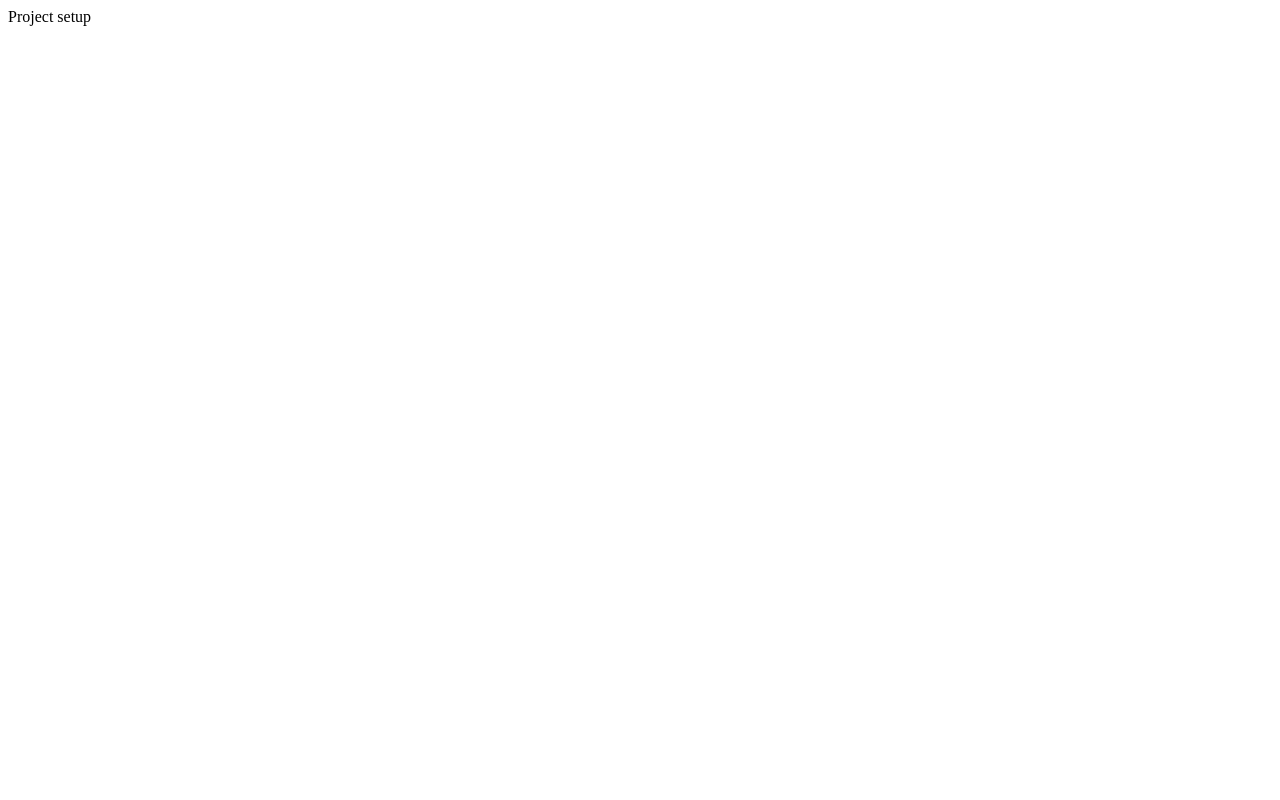
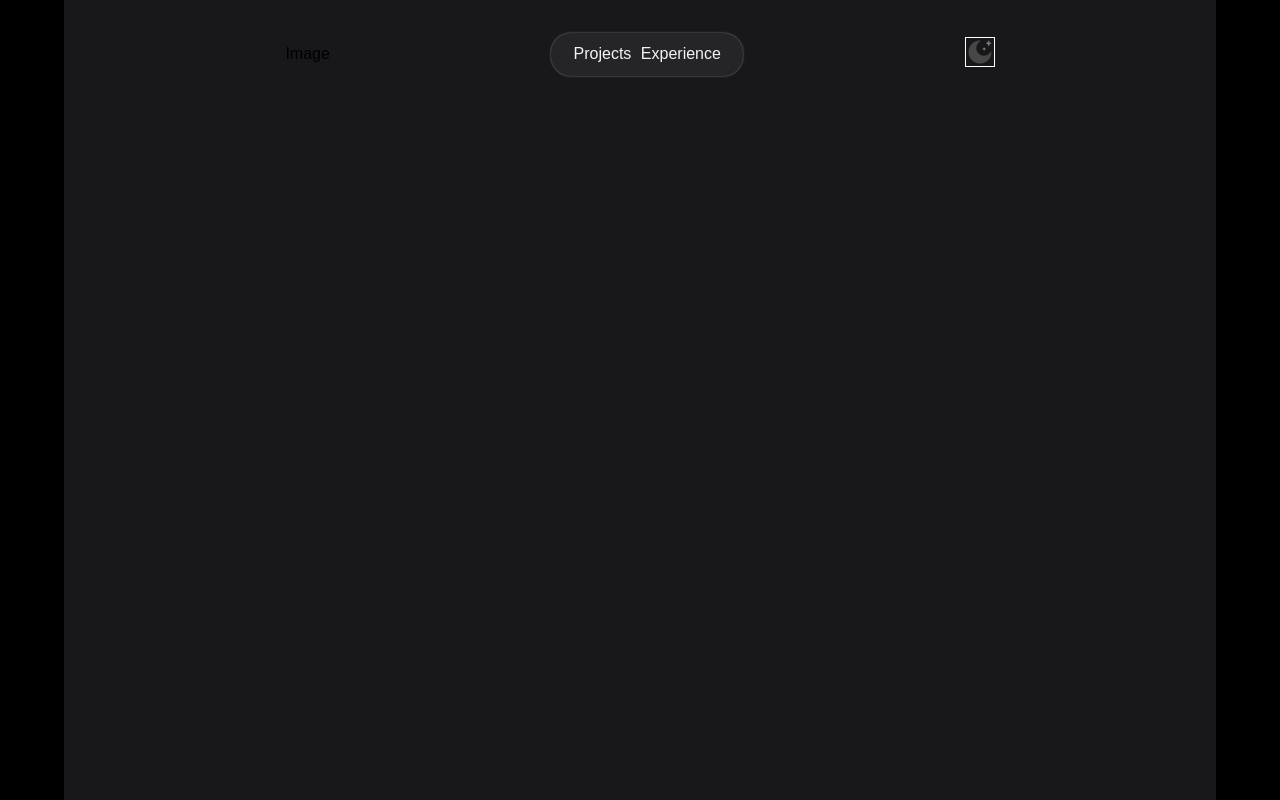
Before and after one commit to Swai15/Portfolio, a React (Vite) app: page / in a window 1280 px wide. Shown: the top 800 px of the page. Built offline with nearby package versions, Linux system fonts and the light colour scheme.

Commit message:
navbar, color scheme

```diff
--- a/src/App.jsx
+++ b/src/App.jsx
@@ -1,9 +1,15 @@
 import { useState } from "react";
-
-import "./App.css";
+import styles from "./App.module.css";
+import Navbar from "./components/Navbar";
 
 function App() {
-  return <>Project setup</>;
+  return (
+    <div className={styles.AppContainer}>
+      <div className={styles.app}>
+        <Navbar />
+      </div>
+    </div>
+  );
 }
 
 export default App;
--- /dev/null
+++ b/src/App.module.css
@@ -0,0 +1,16 @@
+@import "./vars.css";
+
+
+.AppContainer {
+  background-color: var(--color-background-container);
+  height: 10000px;
+  display: flex;
+  justify-content: center;
+
+}
+
+.app {
+  height: 100%;
+  width: 90%;
+  background: var(--color-body-background);
+}
--- /dev/null
+++ b/src/assets/icons/Icons.jsx
@@ -0,0 +1,24 @@
+import styles from "./Icons.module.css";
+
+export const MoonIcon = () => {
+  <svg className={styles.moonIcon} viewBox="0 0 24 24" fill="none" xmlns="http://www.w3.org/2000/svg" stroke="#000000" stroke-width="0.24000000000000005">
+    <g id="SVGRepo_bgCarrier" stroke-width="0"></g>
+    <g id="SVGRepo_tracerCarrier" stroke-linecap="round" stroke-linejoin="round"></g>
+    <g id="SVGRepo_iconCarrier">
+      {" "}
+      <path
+        d="M19.9001 2.30719C19.7392 1.8976 19.1616 1.8976 19.0007 2.30719L18.5703 3.40247C18.5212 3.52752 18.4226 3.62651 18.298 3.67583L17.2067 4.1078C16.7986 4.26934 16.7986 4.849 17.2067 5.01054L18.298 5.44252C18.4226 5.49184 18.5212 5.59082 18.5703 5.71587L19.0007 6.81115C19.1616 7.22074 19.7392 7.22074 19.9001 6.81116L20.3305 5.71587C20.3796 5.59082 20.4782 5.49184 20.6028 5.44252L21.6941 5.01054C22.1022 4.849 22.1022 4.26934 21.6941 4.1078L20.6028 3.67583C20.4782 3.62651 20.3796 3.52752 20.3305 3.40247L19.9001 2.30719Z"
+        fill="#7a7575"
+      ></path>{" "}
+      <path
+        d="M16.0328 8.12967C15.8718 7.72009 15.2943 7.72009 15.1333 8.12967L14.9764 8.52902C14.9273 8.65407 14.8287 8.75305 14.7041 8.80237L14.3062 8.95987C13.8981 9.12141 13.8981 9.70107 14.3062 9.86261L14.7041 10.0201C14.8287 10.0694 14.9273 10.1684 14.9764 10.2935L15.1333 10.6928C15.2943 11.1024 15.8718 11.1024 16.0328 10.6928L16.1897 10.2935C16.2388 10.1684 16.3374 10.0694 16.462 10.0201L16.8599 9.86261C17.268 9.70107 17.268 9.12141 16.8599 8.95987L16.462 8.80237C16.3374 8.75305 16.2388 8.65407 16.1897 8.52902L16.0328 8.12967Z"
+        fill="#7a7575"
+      ></path>{" "}
+      <path
+        opacity="0.5"
+        d="M12 22C17.5228 22 22 17.5228 22 12C22 11.5373 21.3065 11.4608 21.0672 11.8568C19.9289 13.7406 17.8615 15 15.5 15C11.9101 15 9 12.0899 9 8.5C9 6.13845 10.2594 4.07105 12.1432 2.93276C12.5392 2.69347 12.4627 2 12 2C6.47715 2 2 6.47715 2 12C2 17.5228 6.47715 22 12 22Z"
+        fill="#7a7575"
+      ></path>{" "}
+    </g>
+  </svg>;
+};
--- /dev/null
+++ b/src/assets/icons/Icons.module.css
@@ -0,0 +1,6 @@
+.moonIcon {
+  cursor: pointer;
+  border: 1px solid white;
+  height: 30px;
+
+}
--- /dev/null
+++ b/src/components/Navbar.jsx
@@ -0,0 +1,60 @@
+import React, { useState, useEffect } from "react";
+import styles from "./Navbar.module.css";
+import { MoonIcon } from "../assets/icons/Icons";
+
+const Navbar = () => {
+  const [prevScrollPos, setPrevScrollPos] = useState(0);
+  const [visible, setVisible] = useState(true);
+
+  useEffect(() => {
+    const handleScroll = () => {
+      const currentScrollPos = window.scrollY;
+      setVisible(prevScrollPos > currentScrollPos || currentScrollPos < 10);
+      setPrevScrollPos(currentScrollPos);
+    };
+    window.addEventListener("scroll", handleScroll);
+
+    return () => {
+      window.removeEventListener("scroll", handleScroll);
+    };
+  }, [prevScrollPos]);
+
+  return (
+    <div className={styles.navbarWrapper}>
+      <nav className={`${styles.navbar} ${visible ? styles.navbarVisible : styles.navbarHidden}`}>
+        <div>Image</div>
+
+        <ul className={styles.links}>
+          <li className={styles.link}>Projects</li>
+          <li className={styles.link}>Experience</li>
+        </ul>
+
+        {/* <MoonIcon /> */}
+        <div>
+          <svg className={styles.moonIcon} viewBox="0 0 24 24" fill="none" xmlns="http://www.w3.org/2000/svg" stroke="#000000" stroke-width="0.24000000000000005">
+            <g id="SVGRepo_bgCarrier" stroke-width="0"></g>
+            <g id="SVGRepo_tracerCarrier" stroke-linecap="round" stroke-linejoin="round"></g>
+            <g id="SVGRepo_iconCarrier">
+              {" "}
+              <path
+                d="M19.9001 2.30719C19.7392 1.8976 19.1616 1.8976 19.0007 2.30719L18.5703 3.40247C18.5212 3.52752 18.4226 3.62651 18.298 3.67583L17.2067 4.1078C16.7986 4.26934 16.7986 4.849 17.2067 5.01054L18.298 5.44252C18.4226 5.49184 18.5212 5.59082 18.5703 5.71587L19.0007 6.81115C19.1616 7.22074 19.7392 7.22074 19.9001 6.81116L20.3305 5.71587C20.3796 5.59082 20.4782 5.49184 20.6028 5.44252L21.6941 5.01054C22.1022 4.849 22.1022 4.26934 21.6941 4.1078L20.6028 3.67583C20.4782 3.62651 20.3796 3.52752 20.3305 3.40247L19.9001 2.30719Z"
+                fill="#7a7575"
+              ></path>{" "}
+              <path
+                d="M16.0328 8.12967C15.8718 7.72009 15.2943 7.72009 15.1333 8.12967L14.9764 8.52902C14.9273 8.65407 14.8287 8.75305 14.7041 8.80237L14.3062 8.95987C13.8981 9.12141 13.8981 9.70107 14.3062 9.86261L14.7041 10.0201C14.8287 10.0694 14.9273 10.1684 14.9764 10.2935L15.1333 10.6928C15.2943 11.1024 15.8718 11.1024 16.0328 10.6928L16.1897 10.2935C16.2388 10.1684 16.3374 10.0694 16.462 10.0201L16.8599 9.86261C17.268 9.70107 17.268 9.12141 16.8599 8.95987L16.462 8.80237C16.3374 8.75305 16.2388 8.65407 16.1897 8.52902L16.0328 8.12967Z"
+                fill="#7a7575"
+              ></path>{" "}
+              <path
+                opacity="0.5"
+                d="M12 22C17.5228 22 22 17.5228 22 12C22 11.5373 21.3065 11.4608 21.0672 11.8568C19.9289 13.7406 17.8615 15 15.5 15C11.9101 15 9 12.0899 9 8.5C9 6.13845 10.2594 4.07105 12.1432 2.93276C12.5392 2.69347 12.4627 2 12 2C6.47715 2 2 6.47715 2 12C2 17.5228 6.47715 22 12 22Z"
+                fill="#7a7575"
+              ></path>{" "}
+            </g>
+          </svg>
+        </div>
+      </nav>
+    </div>
+  );
+};
+
+export default Navbar;
--- /dev/null
+++ b/src/components/Navbar.module.css
@@ -0,0 +1,49 @@
+@import "../vars.css";
+
+.navbarWrapper {
+  padding-top: 1.9rem;
+  /* background-color: rgb(41, 41, 44); */
+}
+
+.navbar {
+  width: 100%;
+  min-height: 3rem;
+  transition: transform 0.3s ease-in-out;
+  display: flex;
+  flex-direction: row;
+  justify-content: space-evenly;
+  align-items: center;
+
+}
+
+.links {
+  color: var(--color-text);
+  background-color: #242429;
+  box-shadow: 0 0 2px rgba(255, 255, 255, 0.5);
+  border-radius: 20px;
+  padding: 0.8rem;
+  display: flex;
+  list-style-type: none;
+  justify-content: space-evenly;
+  min-width: 12rem;
+}
+
+.navbarVisible {
+  transform: translateY(0%);
+}
+
+.navbarHidden {
+  transform: translateY(-100%);
+}
+
+.themeSvg {
+  border: 2px solid white;
+  height: 299px;
+  width: 232px;
+}
+
+.moonIcon {
+  border: 1px white solid;
+  height: 30px;
+
+}
--- a/src/index.css
+++ b/src/index.css
@@ -0,0 +1,7 @@
+* {
+  box-sizing: border-box;
+  margin: 0;
+  padding: 0;
+  font-family: "Outfit", Arial, Helvetica, sans-serif;
+
+}
--- /dev/null
+++ b/src/vars.css
@@ -0,0 +1,8 @@
+:root {
+  --color-text: #F4F4F5;
+  --color-body-background: #18181B;
+  --color-background-container: #000000;
+
+  /* fonts */
+  --default-roboto: "Roboto"
+}
```
Also changed, not shown: src/App.css (deleted).
